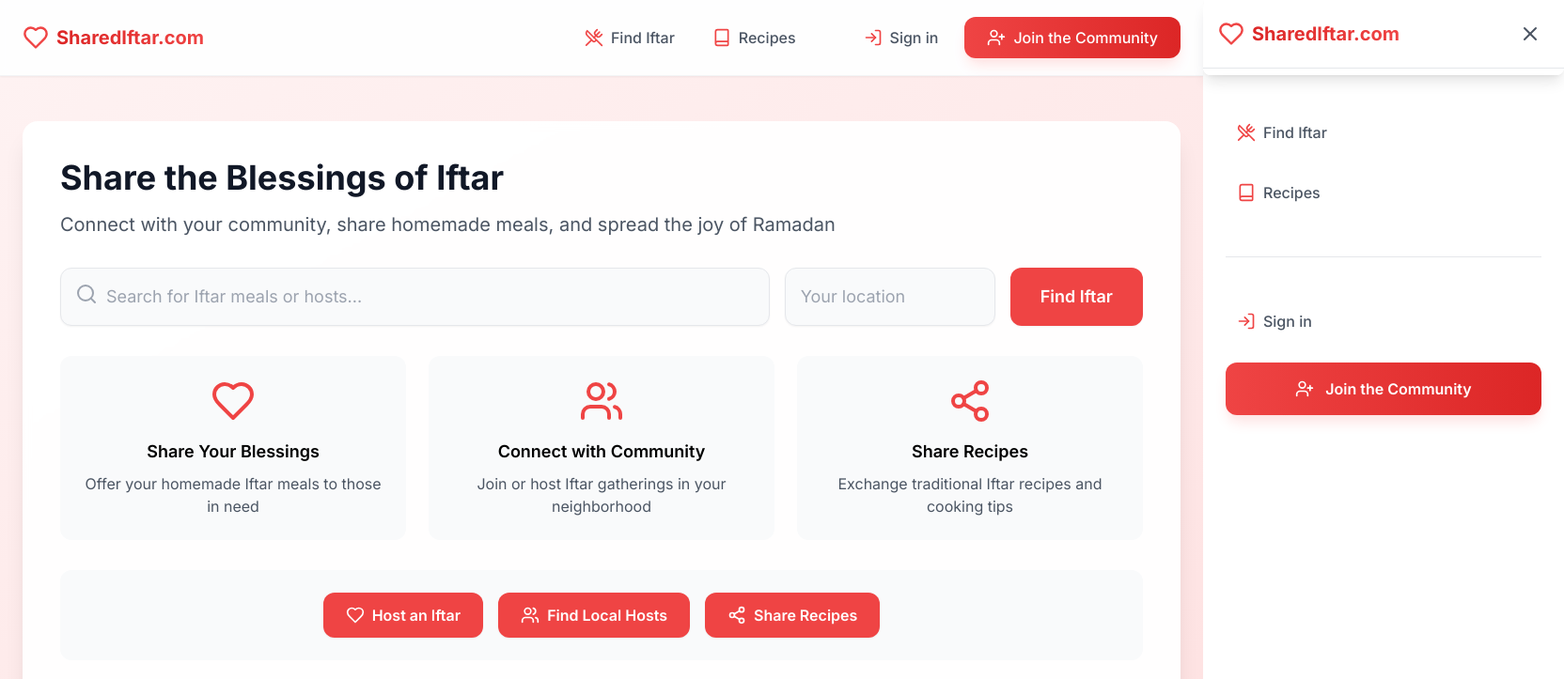
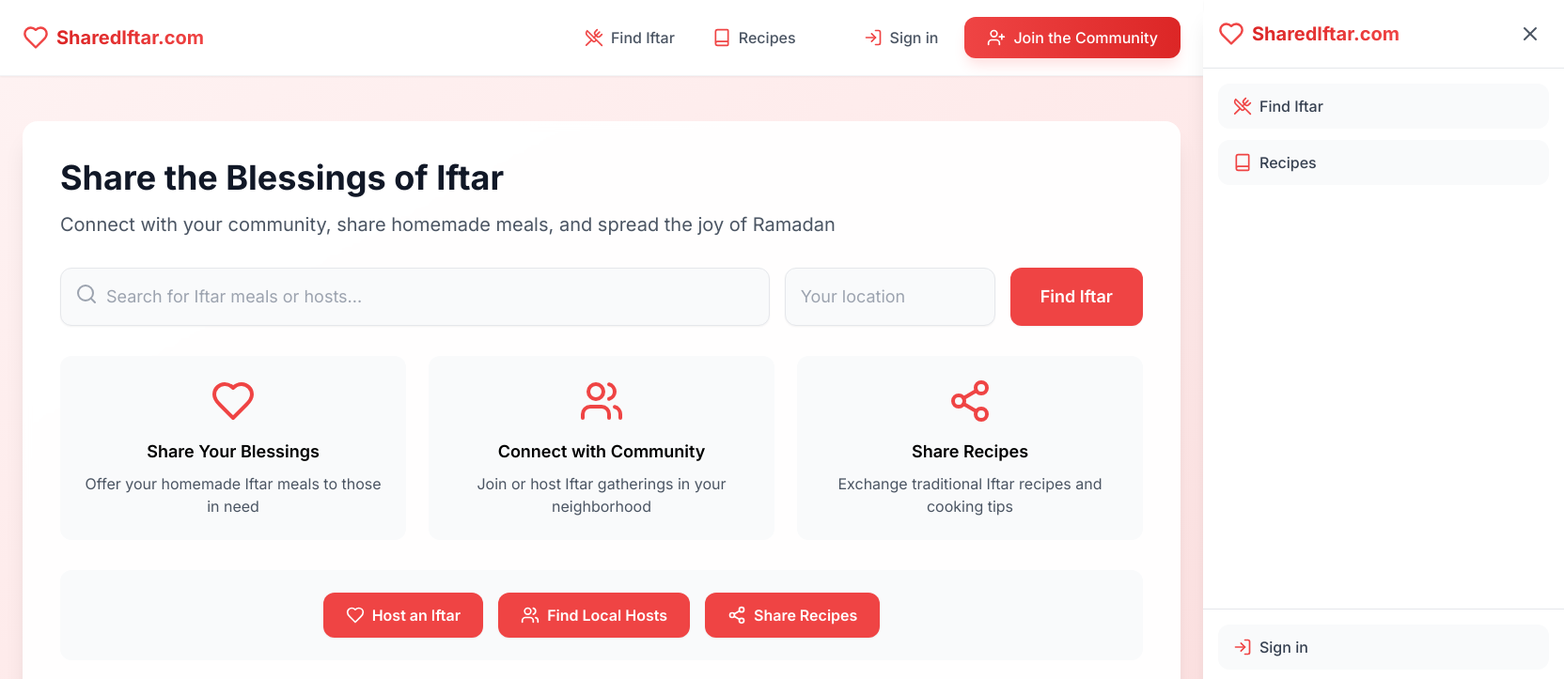
Before and after one commit to kolity/sharediftar.com, a Next.js app: page / in a window 1280 px wide. Shown: the top 723 px of the page at 94% size, 1664 px wide, since content can reach past the window. Built offline with nearby package versions, Linux system fonts and the light colour scheme.

Commit message:
header updated to fix the menu

```diff
--- a/src/components/Header.tsx
+++ b/src/components/Header.tsx
@@ -4,7 +4,20 @@ import React, { useState } from 'react';
 import Link from 'next/link';
 import { Menu, X, UtensilsCrossed, Book, LogIn, UserPlus, Heart } from 'lucide-react';
 
-const NavLink = ({ href, icon: Icon, children }: { href: string; icon: React.ElementType; children: React.ReactNode }) => (
+const NavLink = ({ href, icon: Icon, children, isMobile }: { href: string; icon: React.ElementType; children: React.ReactNode; isMobile?: boolean }) => {
+  if (isMobile) {
+    return (
+      <Link
+        href={href}
+        className="flex items-center gap-2 text-gray-700 font-medium px-4 py-3 bg-gray-50 rounded-xl transition-all duration-200 hover:bg-gray-100 hover:scale-[1.02]"
+      >
+        <Icon className="w-5 h-5 text-red-500" />
+        <span>{children}</span>
+      </Link>
+    );
+  }
+
+  return (
     <Link
       href={href}
       className="group flex items-center gap-2 text-gray-600 font-medium px-3 py-2 rounded-lg transition-all duration-200 hover:bg-red-50"
@@ -16,6 +29,7 @@ const NavLink = ({ href, icon: Icon, children }: { href: string; icon: React.Ele
       </span>
     </Link>
   );
+};
 
 const BrandName = () => (
   <Link href="/" className="flex items-center group">
@@ -29,13 +43,13 @@ const BrandName = () => (
 const MobileMenu = ({ isOpen, onClose }: { isOpen: boolean; onClose: () => void }) => (
   <>
     <div
-      className={`fixed inset-0 bg-white/80 backdrop-blur-sm transition-opacity duration-300 ${
-        isOpen ? "opacity-100 pointer-events-auto" : "opacity-0 pointer-events-none"
+      className={`fixed inset-0 bg-black transition-opacity duration-300 ${
+        isOpen ? "opacity-70 pointer-events-auto" : "opacity-0 pointer-events-none"
       }`}
       onClick={onClose}
     ></div>
     <div
-      className={`fixed top-0 right-0 bottom-0 w-9/12 max-w-sm bg-white/95 rounded-lg shadow-lg z-50 space-y-6 transition-transform duration-300 ${
+      className={`fixed top-0 right-0 bottom-0 w-9/12 max-w-sm bg-white rounded-l-2xl shadow-xl z-50 transition-transform duration-300 ${
         isOpen ? "translate-x-0" : "translate-x-full"
       }`}
     >
@@ -49,29 +63,33 @@ const MobileMenu = ({ isOpen, onClose }: { isOpen: boolean; onClose: () => void
         </button>
       </div>
 
-      <nav className="p-6">
-        <div className="flex flex-col gap-6">
-          <NavLink href="/iftar" icon={UtensilsCrossed}>
+      <div className="flex flex-col h-[calc(100%-76px)]">
+        <nav className="flex-1 p-4 overflow-y-auto">
+          <div className="flex flex-col gap-3">
+            <NavLink href="/iftar" icon={UtensilsCrossed} isMobile>
               Find Iftar
             </NavLink>
-          <NavLink href="/recipes" icon={Book}>
+            <NavLink href="/recipes" icon={Book} isMobile>
               Recipes
             </NavLink>
+          </div>
+        </nav>
 
-          <div className="border-t my-6"></div>
-
-          <NavLink href="/signin" icon={LogIn}>
+        <div className="border-t p-4">
+          <div className="flex flex-col gap-3">
+            <NavLink href="/signin" icon={LogIn} isMobile>
               Sign in
             </NavLink>
             <Link
               href="/signup"
-            className="flex items-center justify-center gap-3 p-4 bg-gradient-to-r from-red-500 to-red-600 text-white rounded-xl shadow-lg shadow-red-100 hover:shadow-red-200 transition-all duration-200 hover:-translate-y-0.5"
+              className="flex items-center justify-center gap-3 p-4 bg-gradient-to-r from-red-500 to-red-600 text-white rounded-xl font-medium shadow-lg shadow-red-100 hover:shadow-red-200 transition-all duration-200 hover:scale-[1.02]"
             >
               <UserPlus className="w-5 h-5" />
-            <span className="font-semibold">Join the Community</span>
+              <span>Join the Community</span>
             </Link>
           </div>
-      </nav>
+        </div>
+      </div>
     </div>
   </>
 );
@@ -80,7 +98,7 @@ const Header = () => {
   const [isMobileMenuOpen, setIsMobileMenuOpen] = useState(false);
 
   return (
-    <header className="bg-white/80 backdrop-blur-sm shadow-sm sticky top-0 z-50 border-b border-gray-100">
+    <header className="bg-white shadow-sm sticky top-0 z-50 border-b border-gray-100">
       <nav className="max-w-7xl mx-auto px-6 flex justify-between items-center h-20">
         <BrandName />
 
```
Lines whose indentation alone changed are shown as unchanged.
